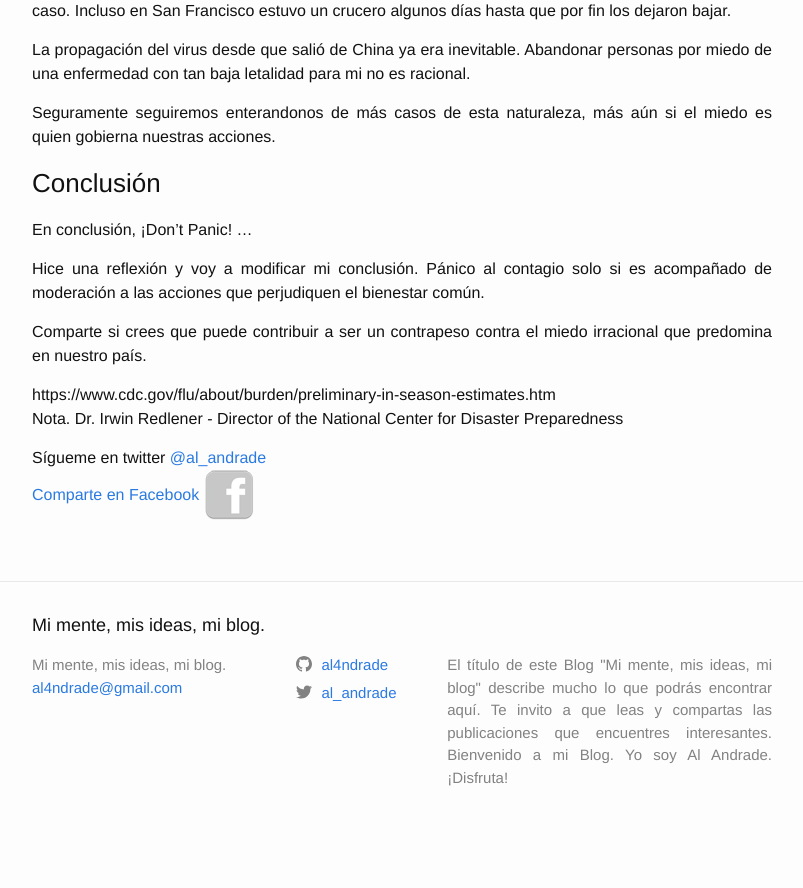
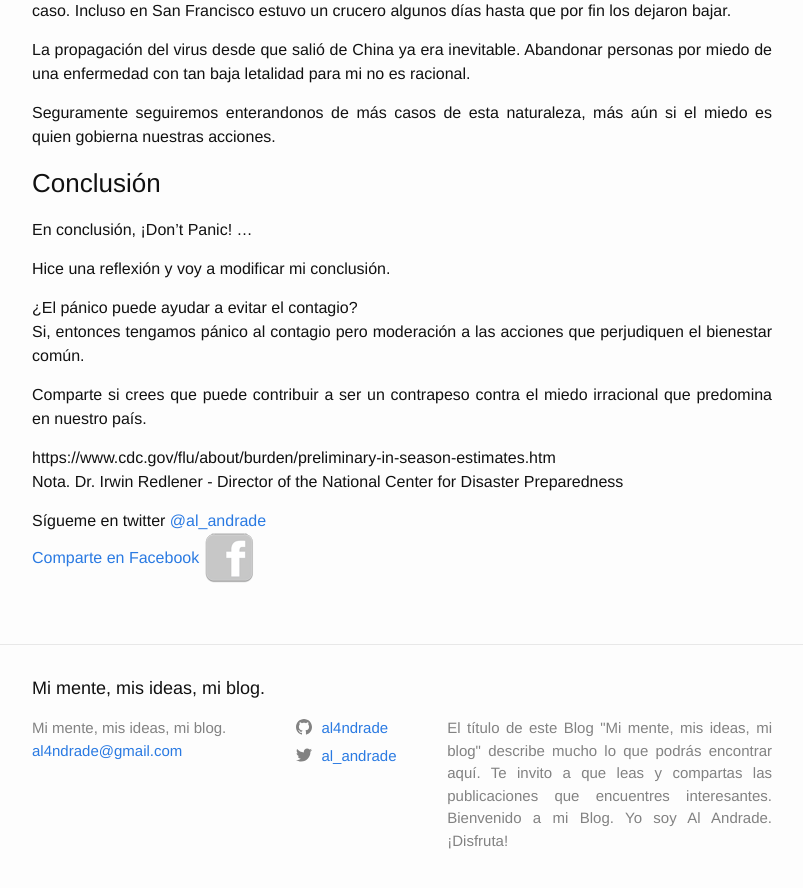
Before and after one commit to al4ndrade/al4ndrade.github.io, a Jekyll site: the page built from _posts/2020-3-23-panico_desproporcional.md, in a window 1280 px wide and 900 px high, scrolled down 4056 px. Shown: the top 888 px of the window, without its empty margins (238-1041 px from the left). Built offline with Jekyll 4.4.1, drawn with Linux system fonts in a browser that asks for light colours; before the commit the page ends 4905 px from its top, so only the background shows below that.

Commit message:
Reflexion final 2

```diff
--- a/_posts/2020-3-23-panico_desproporcional.md
+++ b/_posts/2020-3-23-panico_desproporcional.md
@@ -70,8 +70,10 @@ Seguramente seguiremos enterandonos de más casos de esta naturaleza, más aún
 
 En conclusión, ¡Don't Panic! ...<br>
 
-Hice una reflexión y voy a modificar mi conclusión.
-Pánico al contagio solo si es acompañado de moderación a las acciones que perjudiquen el bienestar común.
+Hice una reflexión y voy a modificar mi conclusión.<br>
+
+¿El pánico puede ayudar a evitar el contagio? <br>
+Si, entonces tengamos pánico al contagio pero moderación a las acciones que perjudiquen el bienestar común.
 
 Comparte si crees que puede contribuir a ser un contrapeso contra el miedo irracional que predomina en nuestro país.
 
```
